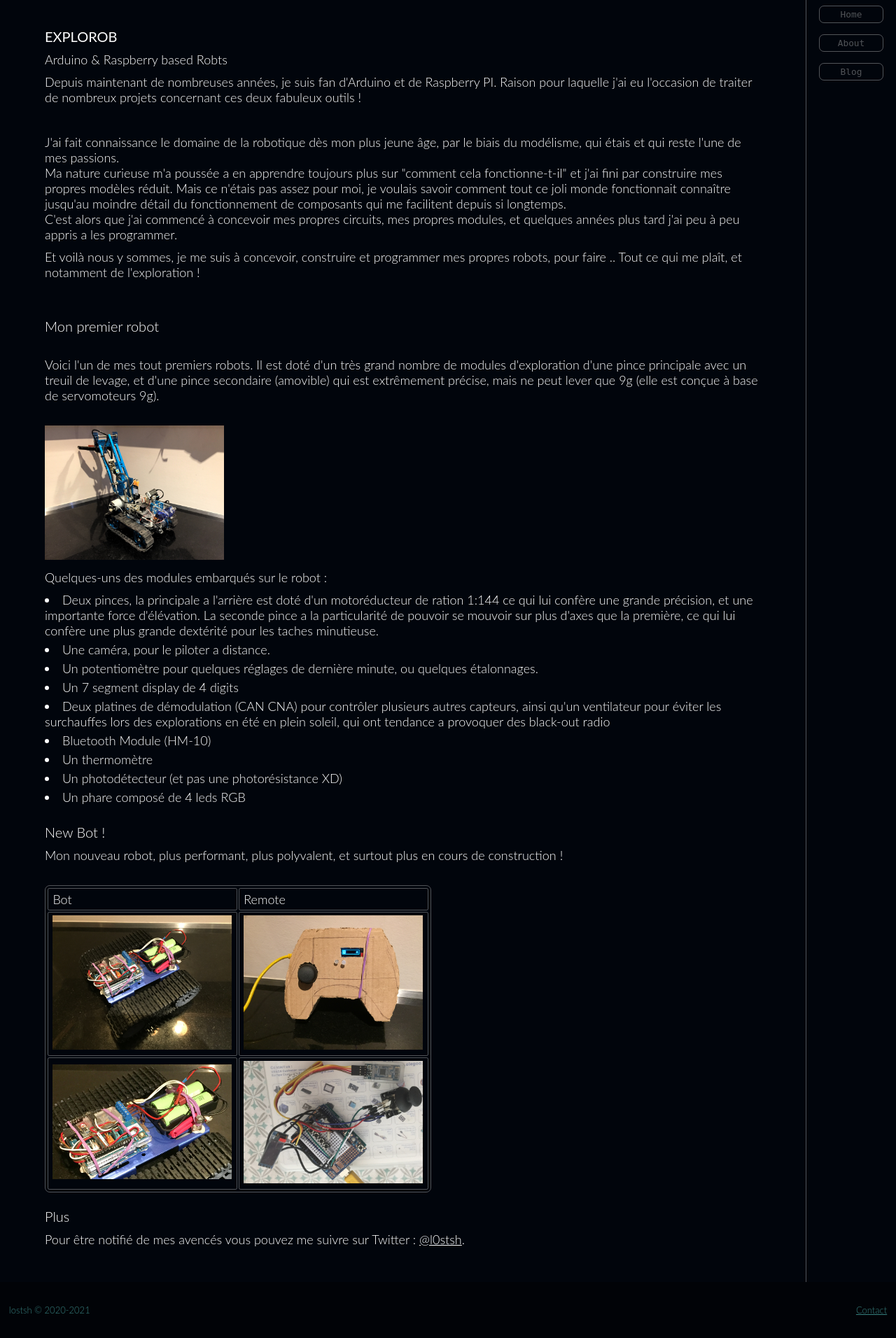
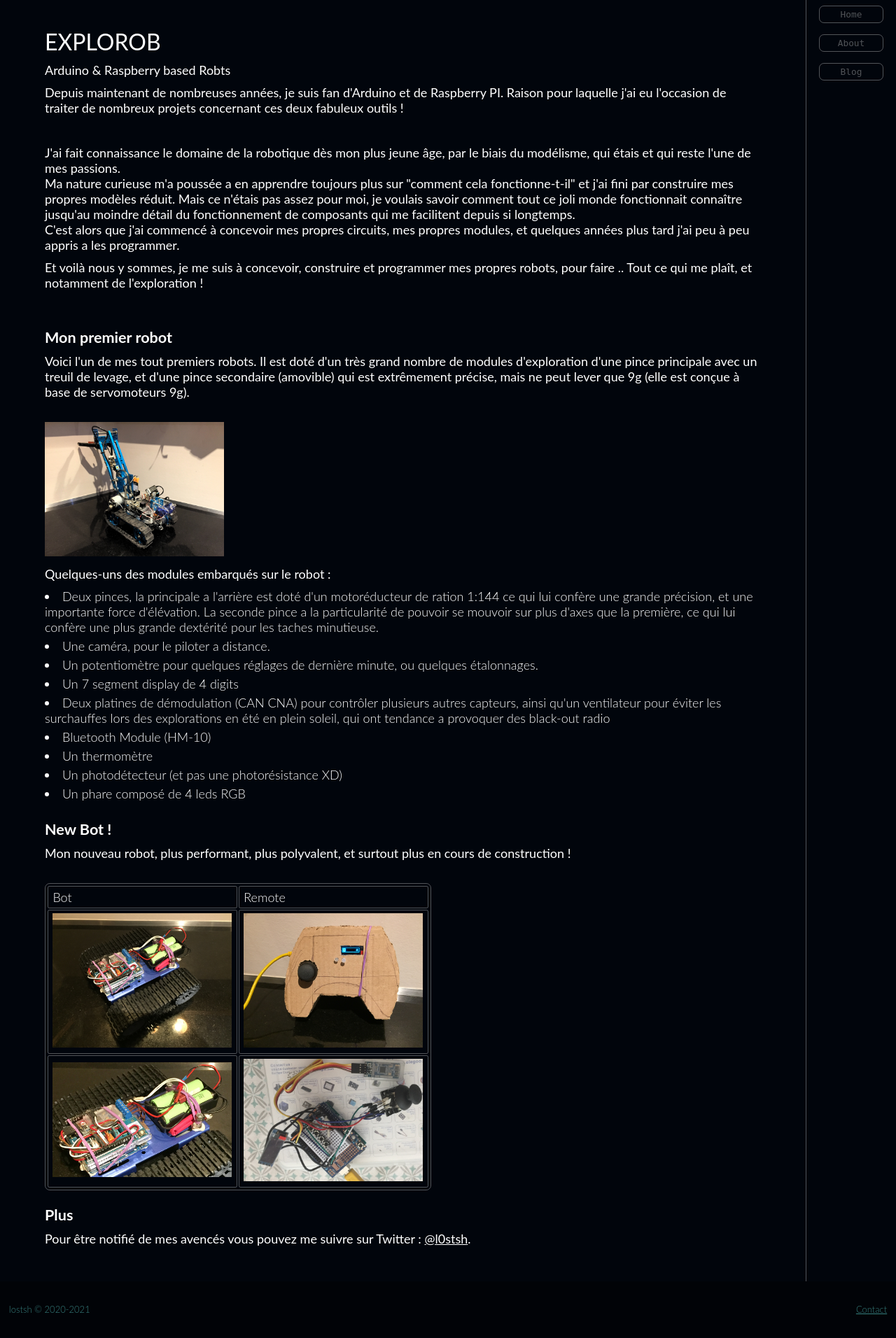
Before and after one commit to lostsh/lostsh.github.io, a PHP site: page /assets/blog/2020-07-01/exploRob.html in a window 1280 px wide. Shown: the part 96-2008 px from the top of the page at 70% size. After the commit the page ends 1974 px from the top, so only its background shows below. Run offline with PHP 8.4, Linux system fonts and the light colour scheme.

Commit message:
update style for explorob article

```diff
--- a/assets/blog/2020-07-01/exploRob.html
+++ b/assets/blog/2020-07-01/exploRob.html
@@ -41,7 +41,6 @@
         <br>
 
         <h4>Mon premier robot</h4>
-        <br>
         <p>Voici l'un de mes tout premiers robots. Il est doté d'un très grand nombre de modules d'exploration d'une pince principale avec un treuil de levage, et d'une pince secondaire (amovible) qui est extrêmement précise, mais ne peut lever que 9g (elle est conçue à base de servomoteurs 9g).</p>
         <br>
         <img src="img/bot.JPG" alt="Mon petit robot sympatoche BY:lostsh" onclick="fullScreen('img/bot.JPG');">
--- a/assets/blog/2020-07-01/robots.css
+++ b/assets/blog/2020-07-01/robots.css
@@ -4,7 +4,15 @@ img{
 }
 section p {
     margin: 10px 0 10px 0;
+    font-weight: 400;
 }
 ul li{
     margin: 5px 0 5px 0;
 }
+h3{
+    font-size: xx-large;
+}
+h4{
+    font-size: larger;
+    font-weight: bold;
+}
```
